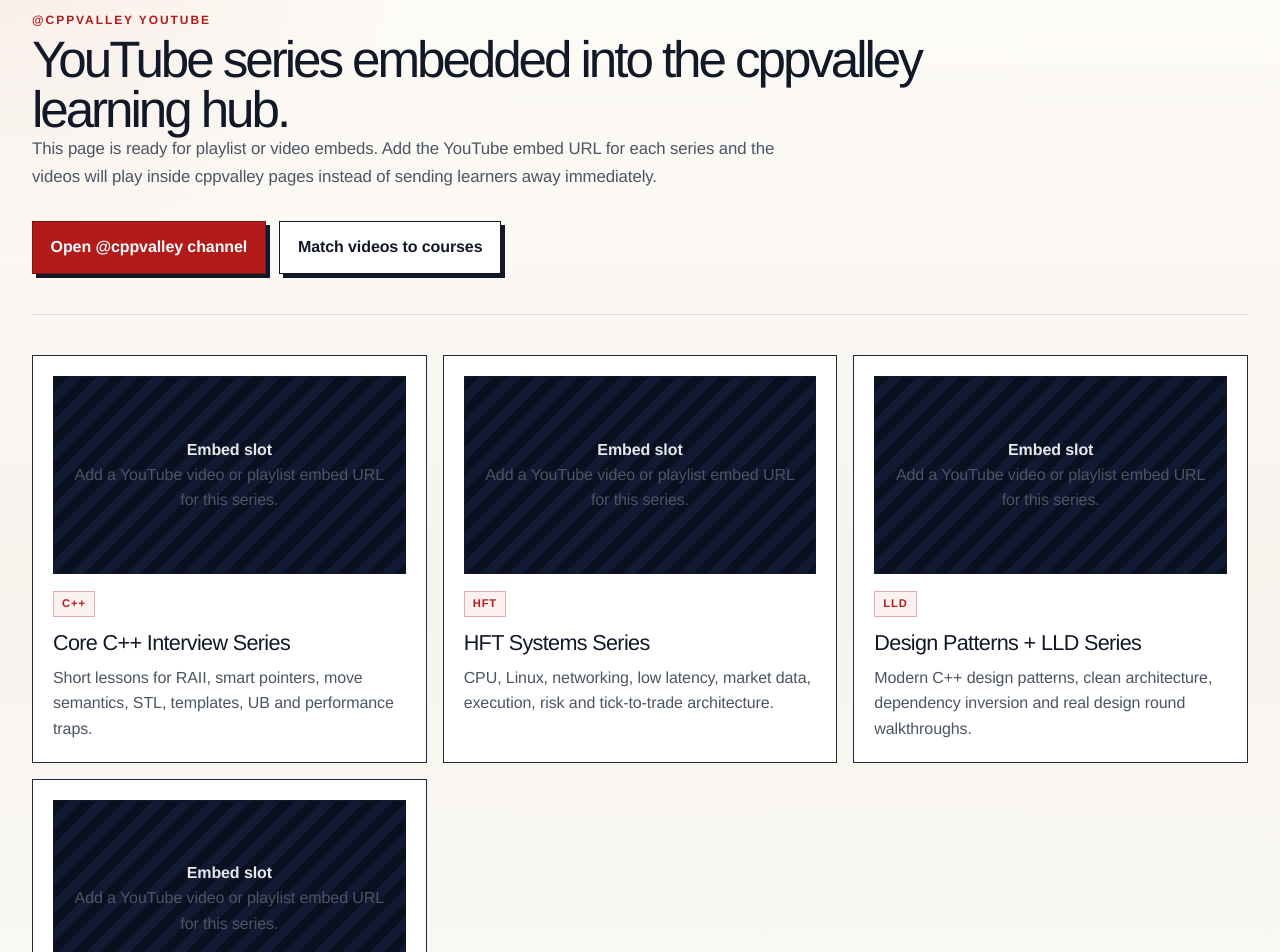
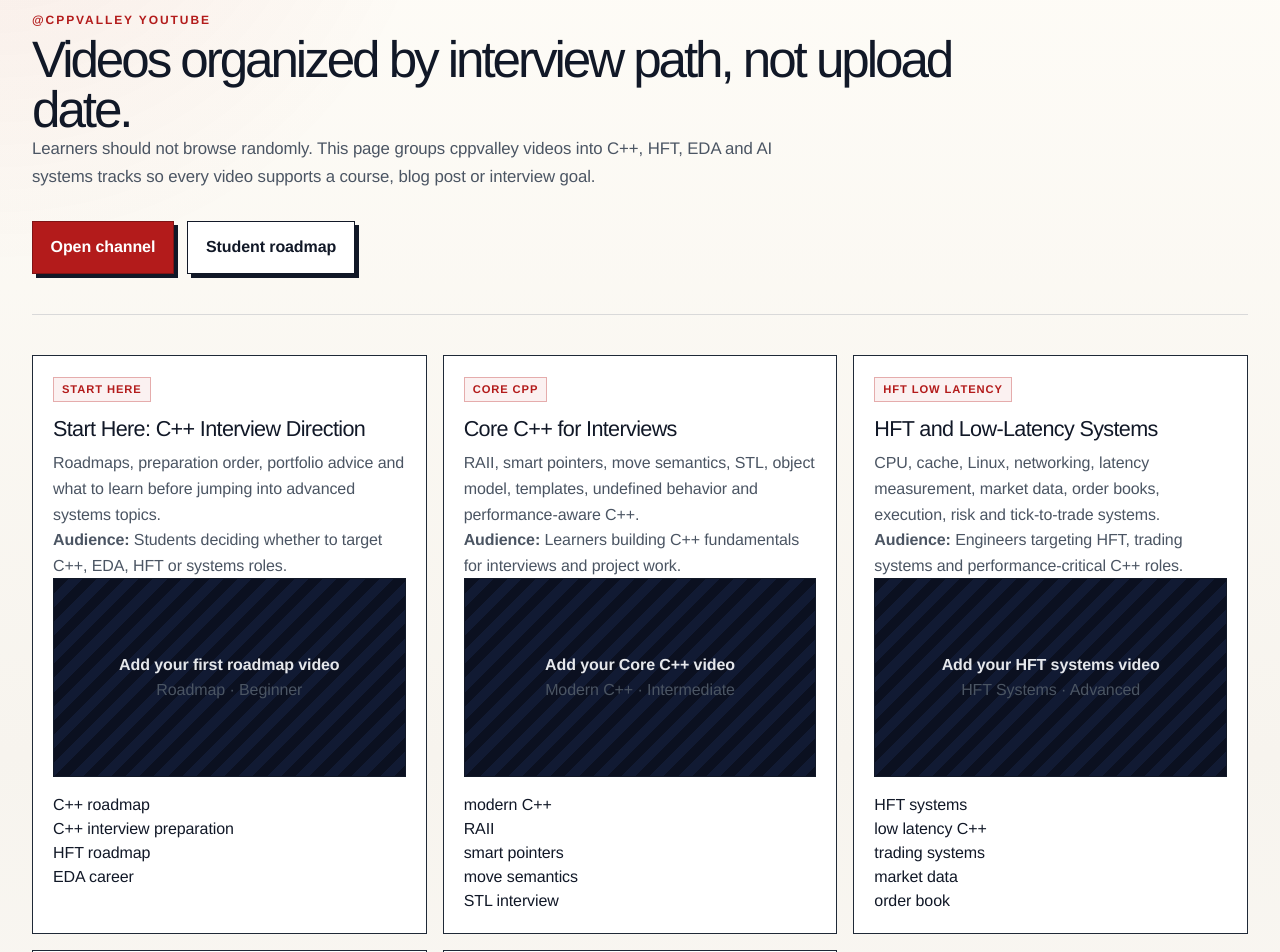
Before and after one commit to gauravanand-sudo/cppvalley, a Next.js app: page /youtube in a window 1280 px wide. Shown: the part 180-1132 px from the top of the page. Built offline with nearby package versions, Linux system fonts and the light colour scheme.

Commit message:
Organize YouTube hub by topic and embed slots

```diff
--- a/src/app/youtube/page.tsx
+++ b/src/app/youtube/page.tsx
@@ -2,40 +2,22 @@ import type { Metadata } from "next";
 import Link from "next/link";
 import { SiteFooter } from "@/components/SiteFooter";
 import { SiteHeader } from "@/components/SiteHeader";
+import { youtubeChannelUrl, youtubeEmbedUrl, youtubeSeries } from "@/data/youtube";
 
 export const metadata: Metadata = {
-  title: "YouTube Series",
+  title: "YouTube Series — C++, HFT, EDA and AI Systems",
   description:
-    "cppvalley YouTube series hub for embedded C++, HFT, AI systems, interview preparation and project walkthrough videos.",
+    "Organized cppvalley YouTube videos for Core C++, HFT systems, EDA software, AI systems and interview preparation. Videos are grouped by learning path and embedded on-site.",
   alternates: { canonical: "/youtube" },
+  keywords: [
+    "cppvalley YouTube",
+    "C++ interview videos",
+    "HFT systems videos",
+    "EDA software C++",
+    "AI systems videos",
+    "low latency C++",
+  ],
 };
-
-const series = [
-  {
-    title: "Core C++ Interview Series",
-    tag: "C++",
-    text: "Short lessons for RAII, smart pointers, move semantics, STL, templates, UB and performance traps.",
-    embedUrl: "",
-  },
-  {
-    title: "HFT Systems Series",
-    tag: "HFT",
-    text: "CPU, Linux, networking, low latency, market data, execution, risk and tick-to-trade architecture.",
-    embedUrl: "",
-  },
-  {
-    title: "Design Patterns + LLD Series",
-    tag: "LLD",
-    text: "Modern C++ design patterns, clean architecture, dependency inversion and real design round walkthroughs.",
-    embedUrl: "",
-  },
-  {
-    title: "AI Systems Series",
-    tag: "AI Systems",
-    text: "RAG systems, vector search, model serving, evaluation, agents and production AI architecture.",
-    embedUrl: "",
-  },
-] as const;
 
 export default function YoutubePage() {
   return (
@@ -44,49 +26,60 @@ export default function YoutubePage() {
       <main className="platform-simple-page site-container">
         <section className="platform-page-hero">
           <p className="platform-eyebrow">@cppvalley YouTube</p>
-          <h1>YouTube series embedded into the cppvalley learning hub.</h1>
+          <h1>Videos organized by interview path, not upload date.</h1>
           <p className="page-intro">
-            This page is ready for playlist or video embeds. Add the YouTube embed URL for each series and the videos will play inside cppvalley pages instead of sending learners away immediately.
+            Learners should not browse randomly. This page groups cppvalley videos into C++, HFT,
+            EDA and AI systems tracks so every video supports a course, blog post or interview goal.
           </p>
           <div className="platform-actions">
-            <Link className="platform-button primary" href="https://www.youtube.com/@cppvalley" target="_blank" rel="noreferrer">
-              Open @cppvalley channel
+            <Link className="platform-button primary" href={youtubeChannelUrl} target="_blank" rel="noreferrer">
+              Open channel
             </Link>
-            <Link className="platform-button" href="/courses">
-              Match videos to courses
+            <Link className="platform-button" href="/courses/third-year-cpp-eda-hft">
+              Student roadmap
             </Link>
           </div>
         </section>
 
-        <section className="platform-grid" aria-label="YouTube series placeholders">
-          {series.map((item) => (
-            <article className="platform-video-card" key={item.title}>
-              <div className="platform-video-frame">
-                {item.embedUrl ? (
+        <section className="platform-grid" aria-label="Organized YouTube series">
+          {youtubeSeries.map((series) => (
+            <article className="platform-video-card" id={series.slug} key={series.slug}>
+              <span className="tag">{series.slug.replaceAll("-", " ")}</span>
+              <h3>{series.title}</h3>
+              <p>{series.description}</p>
+              <p><strong>Audience:</strong> {series.audience}</p>
+
+              {series.videos.map((video) => (
+                <div className="platform-video-frame" key={`${series.slug}-${video.title}`}>
+                  {video.videoId ? (
                     <iframe
-                    src={item.embedUrl}
-                    title={item.title}
+                      src={youtubeEmbedUrl(video.videoId)}
+                      title={video.title}
                       allow="accelerometer; autoplay; clipboard-write; encrypted-media; gyroscope; picture-in-picture; web-share"
                       allowFullScreen
                     />
                   ) : (
                     <div>
-                    <strong>Embed slot</strong>
-                    <p>Add a YouTube video or playlist embed URL for this series.</p>
+                      <strong>{video.title}</strong>
+                      <p>{video.topic} · {video.level}</p>
                     </div>
                   )}
                 </div>
-              <span className="tag">{item.tag}</span>
-              <h3>{item.title}</h3>
-              <p>{item.text}</p>
+              ))}
+
+              <ul>
+                {series.seoKeywords.map((keyword) => (
+                  <li key={keyword}>{keyword}</li>
+                ))}
+              </ul>
             </article>
           ))}
         </section>
 
         <section className="platform-dark-band">
-          <h2>How to add embeds</h2>
+          <h2>Video IDs needed for live embeds</h2>
           <p>
-            Use YouTube share → Embed, then copy the src URL into this page. Playlist embeds work best for course series because each new video can appear without changing the page structure.
+            I could not reliably extract your current @cppvalley video IDs from public search. The page is wired for embeds now: add each YouTube video ID in src/data/youtube.ts and the iframe appears automatically.
           </p>
         </section>
       </main>
```
Lines whose indentation alone changed are shown as unchanged.
